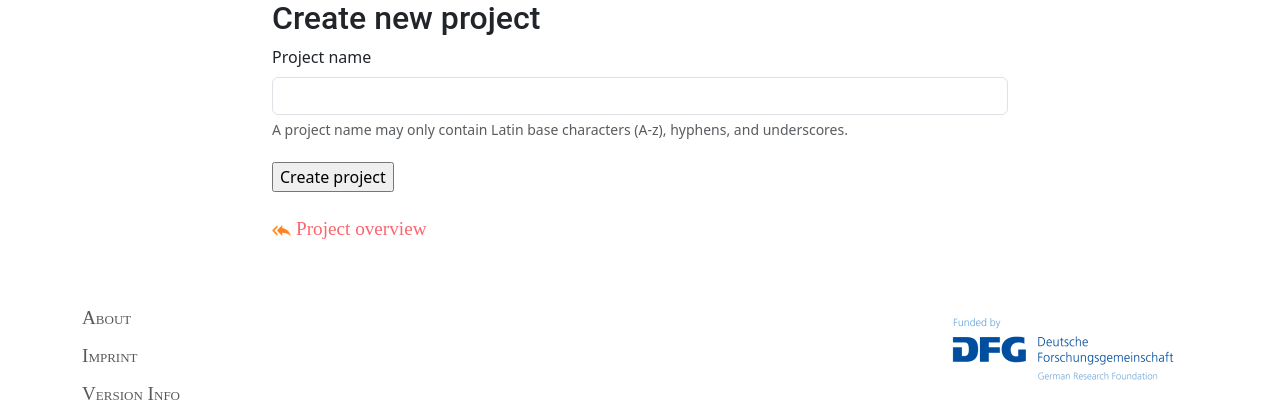
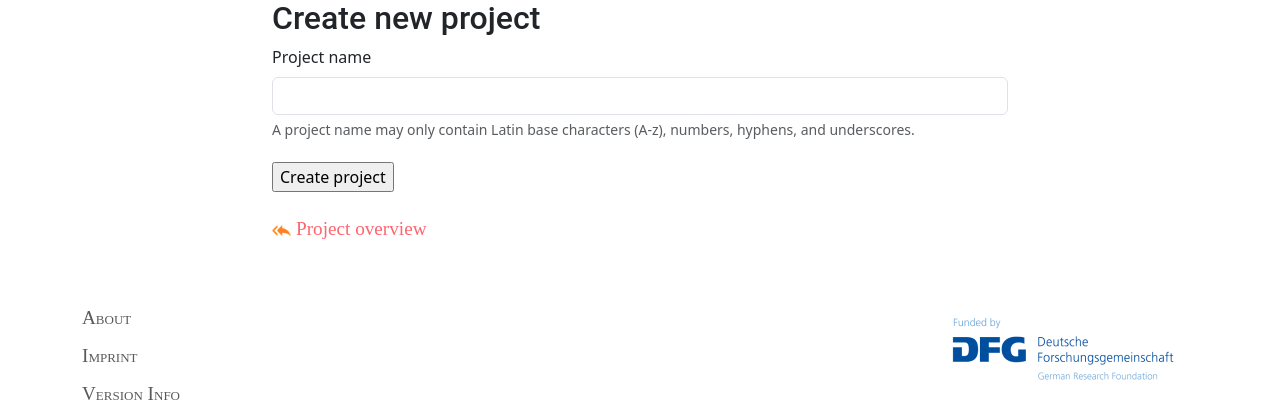
Before and after one commit to phimisci/mmm-web-app-os, a Flask app: page /maker-project/create-new-project in a window 1280 px wide. Shown: the part 387-791 px from the top of the page. Run offline with Flask 3, Linux system fonts and the light colour scheme; the visitor is signed in with stand-in values (Sample User, id 1); parts of the project's set-up code (start-up, migrations or seed data) failed here and were passed over; some libraries are stand-ins or nearby versions.

Commit message:
Forgot to mention that project names may also contain numbers

```diff
--- a/mmm/templates/maker_project/create-new-project.html
+++ b/mmm/templates/maker_project/create-new-project.html
@@ -19,7 +19,7 @@
 		{{ form.project_name.label(class_='form-label') }}
 		{{ form.project_name(class_='form-control') }}
 		<div id="project_nameHelp" class="form-text">A project name may only
-			contain Latin base characters (A-z), hyphens, and underscores.</div>
+			contain Latin base characters (A-z), numbers, hyphens, and underscores.</div>
 	</div>
 	{{ form.submit(id='submit-phimisci', style='margin-top: 3%;') }}
 </form>
--- a/mmm/templates/maker_project/rename-project.html
+++ b/mmm/templates/maker_project/rename-project.html
@@ -17,7 +17,7 @@
             {{ form.new_name.label(class_='form-label') }}
             {{ form.new_name(class_='form-control') }}
             <div id="new_nameHelp" class="form-text">A project name may only
-			contain Latin base characters (A-z), hyphens, and underscores.</div>
+			contain Latin base characters (A-z), numbers, hyphens, and underscores.</div>
         </div>
         {{ form.submit(id='submit-phimisci', style='margin-top: 3%;') }}
     </form>
```
